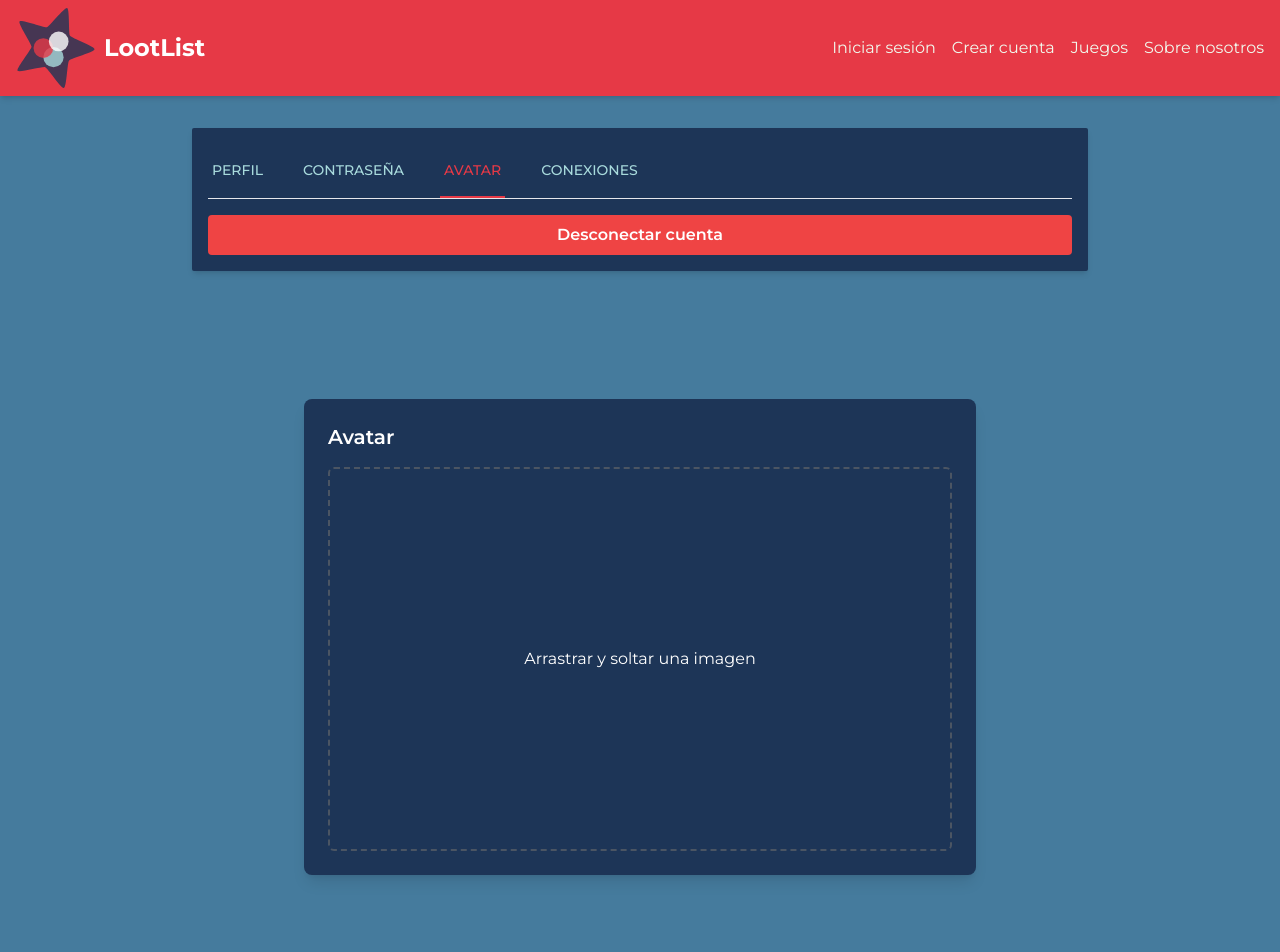
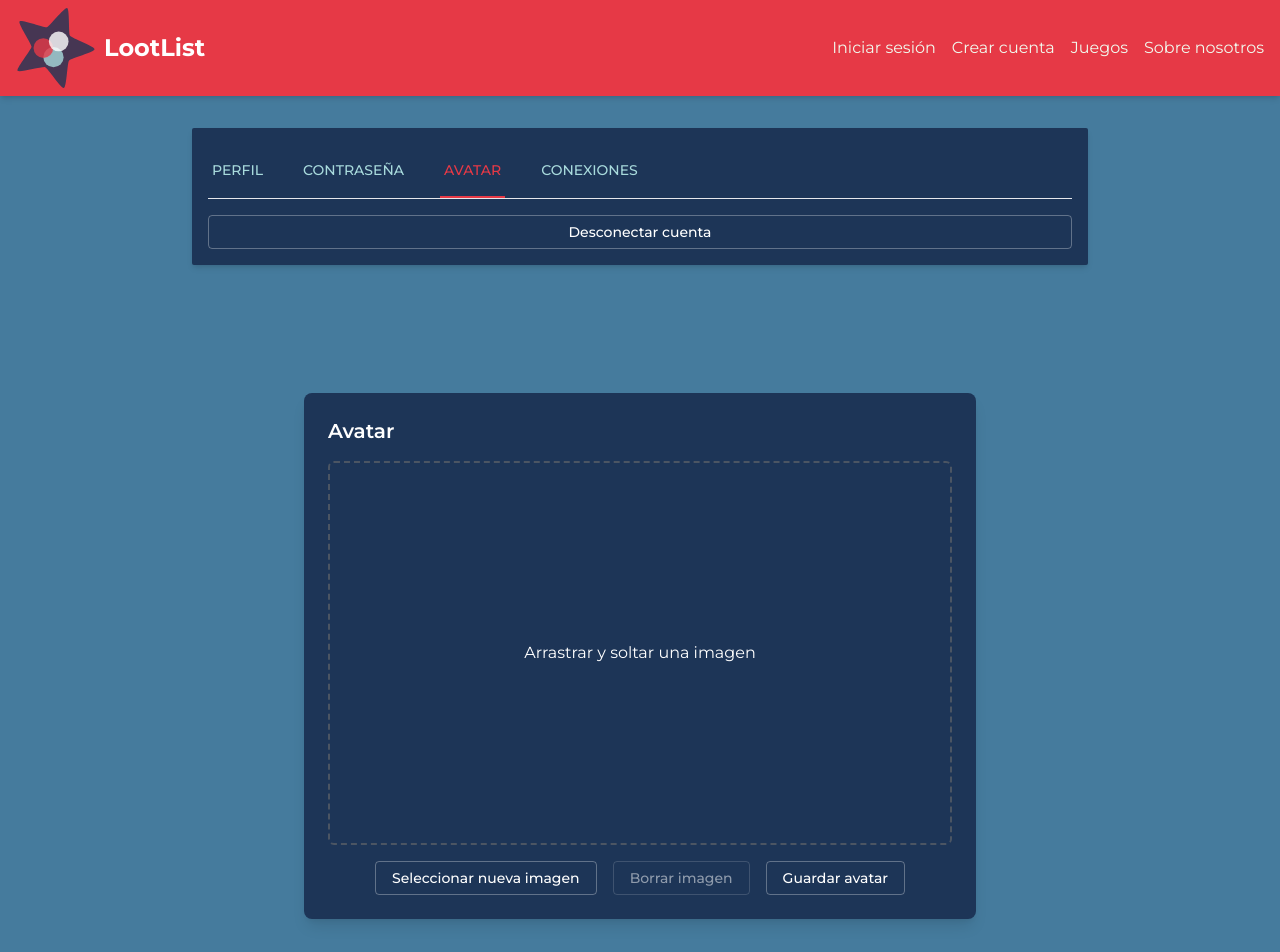
Before and after one commit to JoseMariaGarreH/LootList, a Next.js app: page /settings/avatar in a window 1280 px wide. Shown: the top 952 px of the page. Built offline with nearby package versions, Linux system fonts and the light colour scheme; no server answers.

Commit message:
Avances subiendo los avatares a cloudinary, para tener imagenes en la nube

```diff
--- a/app/api/auth/signup/route.ts
+++ b/app/api/auth/signup/route.ts
@@ -6,6 +6,7 @@ import bcrypt from "bcrypt"
 
 export async function POST(request: Request) {
     try {
+        const DEFAULT_AVATAR_URL = ""
         const { username, email, password } = await request.json()
 
         const userEmailFound = await prisma.users.findUnique({
@@ -54,7 +55,7 @@ export async function POST(request: Request) {
                     bio: "",
                     location: "",
                     pronoun: "",
-                    profileImage: "",
+                    profileImage: DEFAULT_AVATAR_URL,
                 },
             });
 
--- /dev/null
+++ b/app/api/profile/avatar/route.ts
@@ -0,0 +1,67 @@
+import { NextResponse } from 'next/server';
+import { writeFile } from 'fs/promises';
+import path from 'path';
+import { v2 as cloudinary } from 'cloudinary';
+import { error } from 'console';
+import { prisma } from '@/src/lib/prisma';
+
+// Configuration
+cloudinary.config({
+    cloud_name: 'dyczqjlew',
+    api_key: '388522924768573',
+    api_secret: 'OnJd78B-4af0HQrAd7zbIa7N11w' // Click 'View API Keys' above to copy your API secret
+});
+
+export async function POST(request: Request) {
+
+    const data = await request.formData()
+    console.log('data', data.get('image'));
+    const image = data.get('image') as File;
+
+    if(!image) {
+        return NextResponse.json('No se ha subido una imagen',{
+            status: 400
+        });
+    }
+
+    const bytes = await image.arrayBuffer();
+    const buffer = Buffer.from(bytes);
+
+    // const filePath = path.join(process.cwd(), 'public', image.name);
+    // guardar en un archivo
+    // await writeFile(filePath, buffer)
+    const response = await new Promise<any>((resolve, reject) => {
+        cloudinary.uploader.upload_stream({}, (error, result) => {
+            if (error) {
+                reject(error);
+            }
+            resolve(result);
+        })
+        .end(buffer);
+    });
+
+    console.log('response', response);
+    // guardar en la base de datos
+    const userIdValue = data.get('userId');
+    if (!userIdValue || typeof userIdValue !== 'string' || isNaN(Number(userIdValue))) {
+        return NextResponse.json('Invalid or missing userId', {
+            status: 400
+        });
+    }
+    const userId = Number(userIdValue);
+
+    await prisma.profiles.update({
+        where: {
+            userId: userId
+        },
+        data: {
+            profileImage: response.secure_url
+        }
+    });
+    return NextResponse.json({
+        message: 'Imagen subida correctamente',
+        url: response.secure_url
+    }, {
+        status: 200
+    });
+}
--- a/components/settings/NavbarSettings.tsx
+++ b/components/settings/NavbarSettings.tsx
@@ -58,7 +58,7 @@ export default function NavbarSettings() {
 
                     <button
                         onClick={() => signOut()}
-                        className="px-4 py-2 bg-red-500 text-white font-semibold rounded hover:bg-red-600"
+                        className="px-4 py-1.5 border border-white/30 hover:border-white hover:bg-red-600 text-sm text-white font-medium rounded transition"
                     >
                         Desconectar cuenta
                     </button>
--- a/components/settings/avatar/AvatarUploader.tsx
+++ b/components/settings/avatar/AvatarUploader.tsx
@@ -3,30 +3,31 @@ import { useState, useRef, useCallback } from "react";
 import Cropper from "react-easy-crop";
 import { getCroppedImg } from "@/src/utils/cropImage";
 import styles from "@/app/home.module.css"
+import { useSession } from "next-auth/react";
 
-// Componente principal para subir y recortar el avatar
 export default function AvatarUploader() {
-    // Estado para la imagen seleccionada (preview)
+
     const [preview, setPreview] = useState<string | null>(null);
-    // Estado para la posición del recorte
     const [crop, setCrop] = useState({ x: 0, y: 0 });
-    // Estado para el zoom del recorte
     const [zoom, setZoom] = useState(1);
-    // Estado para las dimensiones del área recortada
     const [croppedAreaPixels, setCroppedAreaPixels] = useState<{ x: number; y: number; width: number; height: number } | null>(null);
-    // Estado para la imagen recortada final
     const [croppedImage, setCroppedImage] = useState<string | null>(null);
-    // Referencia al input de archivo
     const fileInputRef = useRef<HTMLInputElement | null>(null);
+    const [imageName, setImageName] = useState<string | null>(null);
+
+    const { data: session } = useSession();
 
     // Maneja el cambio de archivo (cuando el usuario selecciona una imagen)
     const handleFileChange = (e: React.ChangeEvent<HTMLInputElement>) => {
         const file = e.target.files?.[0];
         if (file) {
+            setImageName(file.name);
             const reader = new FileReader();
-            reader.onloadend = () => setPreview(reader.result as string); // Guarda la imagen como base64
+            reader.onloadend = () => setPreview(reader.result as string);
             reader.readAsDataURL(file);
         }
+        // Limpia el valor del input para permitir seleccionar el mismo archivo de nuevo
+        e.target.value = "";
     };
 
     // Se ejecuta cuando el usuario termina de ajustar el recorte
@@ -49,7 +50,51 @@ export default function AvatarUploader() {
         }
     }, [preview, croppedAreaPixels]);
 
+    // Maneja el drop de archivos (drag & drop)
+    const handleDrop = (e: React.DragEvent<HTMLDivElement>) => {
+        e.preventDefault();
+        e.stopPropagation();
+        const file = e.dataTransfer.files?.[0];
+        if (file && file.type.startsWith("image/")) {
+            const reader = new FileReader();
+            reader.onloadend = () => setPreview(reader.result as string);
+            reader.readAsDataURL(file);
+        }
+    };
+
+    // Previene el comportamiento por defecto al arrastrar sobre el área
+    const handleDragOver = (e: React.DragEvent<HTMLDivElement>) => {
+        e.preventDefault();
+        e.stopPropagation();
+    };
+
     return (
+        <>
+            <form
+                onSubmit={async (e) => {
+                    e.preventDefault();
+
+                    const formData = new FormData();
+                    // Convierte la imagen recortada a un blob y lo agrega al FormData
+                    if (croppedImage && imageName && session) {
+                        const res = await fetch(croppedImage);
+                        const blob = await res.blob();
+                        const file = new File([blob], imageName, { type: blob.type });
+                        formData.append("image", file);
+                        formData.append("userId", session?.user.id);
+                    }
+
+                    if (!croppedImage) return;
+                    const res = await fetch("/api/profile/avatar", {
+                        method: "POST",
+                        body: formData,
+                    });
+
+                    const data = await res.json();
+                    console.log(data);
+                    setPreview(data.url);
+                }}
+            >
                 <div className="max-w-2xl mt-32 mb-32 mx-auto p-6 bg-[#1d3557] rounded-lg shadow-lg text-white">
                     <h2 className="text-xl font-semibold mb-4">Avatar</h2>
                     <div
@@ -57,6 +102,8 @@ export default function AvatarUploader() {
                         onClick={() => {
                             if (!preview && !croppedImage) fileInputRef.current?.click();
                         }}
+                        onDrop={handleDrop}
+                        onDragOver={handleDragOver}
                     >
                         {/* Si hay preview pero no imagen recortada, muestra el cropper */}
                         {preview && !croppedImage ? (
@@ -78,9 +125,18 @@ export default function AvatarUploader() {
                                         }}
                                     />
                                 </div>
-                        {/* Botón para confirmar el recorte, ahora debajo del cropper */}
+                                {/* Barra de zoom */}
+                                <input
+                                    type="range"
+                                    min={1}
+                                    max={3}
+                                    step={0.01}
+                                    value={zoom}
+                                    onChange={(e) => setZoom(Number(e.target.value))}
+                                    className="w-48 h-2 rounded bg-[#a8dadc] outline-none accent-[#a8dadc] transition"
+                                />
                                 <button
-                            className="mt-4 bg-[#e63946] px-5 py-2 rounded-full text-white font-semibold shadow-md hover:bg-[#a82832] transition"
+                                    className="px-4 py-1.5 border border-white/30 hover:border-white hover:bg-green-600 text-sm text-white font-medium rounded transition"
                                     onClick={showCroppedImage}
                                 >
                                     Confirmar recorte
@@ -97,18 +153,6 @@ export default function AvatarUploader() {
                                         className="object-cover"
                                     />
                                 </div>
-                        <button
-                            className="mt-2 px-4 py-2 bg-[#457b9d] hover:bg-[#274060] text-white rounded-full font-semibold shadow transition"
-                            onClick={() => {
-                                setPreview(null);
-                                setCroppedImage(null);
-                                setCrop({ x: 0, y: 0 });
-                                setZoom(1);
-                                fileInputRef.current?.click();
-                            }}
-                        >
-                            Cambiar imagen
-                        </button>
                             </div>
                         ) : (
                             // Si no hay imagen, muestra el mensaje para cargar una
@@ -123,6 +167,43 @@ export default function AvatarUploader() {
                         ref={fileInputRef}
                         className="hidden"
                     />
+                    <div className="flex gap-4 mt-4 justify-center">
+                        <button
+                            type="button"
+                            className="px-4 py-1.5 border border-white/30 hover:border-white hover:bg-green-600 text-sm text-white font-medium rounded transition"
+                            onClick={() => {
+                                setPreview(null);
+                                setCroppedImage(null);
+                                setCrop({ x: 0, y: 0 });
+                                setZoom(1);
+                                fileInputRef.current?.click();
+                            }}
+                        >
+                            Seleccionar nueva imagen
+                        </button>
+                        <button
+                            type="button"
+                            className="px-4 py-1.5 border border-white/30 hover:border-white hover:bg-red-600 text-sm text-white font-medium rounded transition disabled:opacity-50 disabled:cursor-not-allowed"
+                            onClick={() => {
+                                setPreview(null);
+                                setCroppedImage(null);
+                                setCrop({ x: 0, y: 0 });
+                                setZoom(1);
+                            }}
+                            disabled={!preview && !croppedImage}
+                        >
+                            Borrar imagen
+                        </button>
+                        <button
+                            type="submit"
+                            className="px-4 py-1.5 border border-white/30 hover:border-white hover:bg-blue-600 text-sm text-white font-medium rounded transition"
+                            disabled={!croppedImage}
+                        >
+                            Guardar avatar
+                        </button>
                     </div>
+                </div>
+            </form>
+        </>
     );
 }
--- a/components/settings/profile/ProfileForm.tsx
+++ b/components/settings/profile/ProfileForm.tsx
@@ -289,7 +289,7 @@ export default function ProfileForm() {
                     </div>
                 </div>
 
-                <button type="submit" className="px-4 py-2 bg-green-500 text-white font-semibold rounded hover:bg-green-600">
+                <button type="submit" className="px-4 py-1.5 border border-white/30 hover:border-white hover:bg-green-600 text-sm text-white font-medium rounded transition">
                     Guardar cambios
                 </button>
             </form>
--- a/package.json
+++ b/package.json
@@ -11,6 +11,7 @@
   "dependencies": {
     "@prisma/client": "^6.7.0",
     "bcrypt": "^5.1.1",
+    "cloudinary": "^2.6.1",
     "lucide-react": "^0.488.0",
     "next": "^14.1.4",
     "next-auth": "^4.24.11",
```
Also changed, not shown: 1 other file (tests, documents, lock files or other folders). Lines whose indentation alone changed are shown as unchanged.
